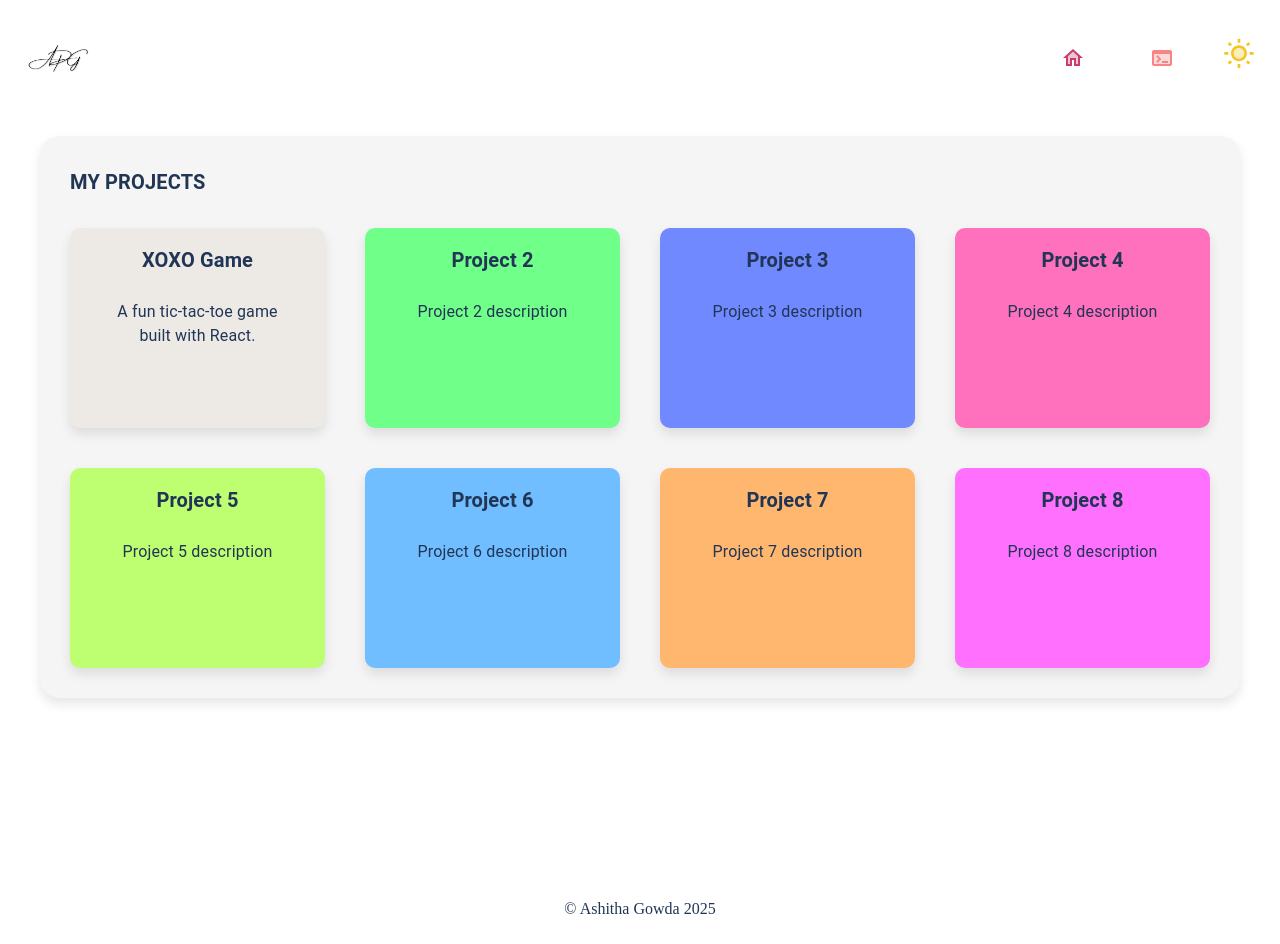
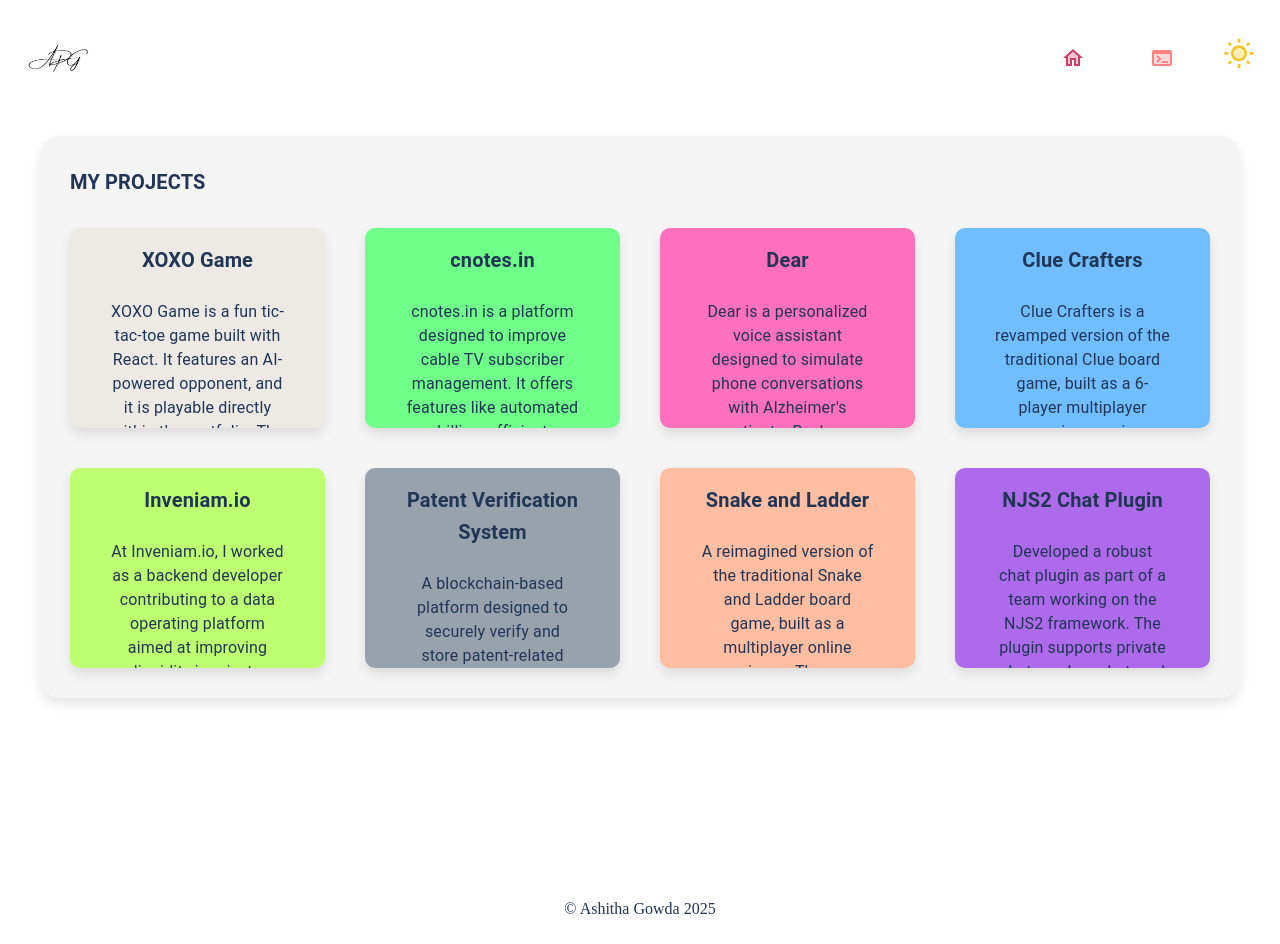
Before and after one commit to AshithaPGowda/portfolio, a Next.js app: page /projects in a window 1280 px wide. Built offline with nearby package versions, Linux system fonts and the light colour scheme.

Commit message:
added first draft for project section

```diff
--- a/src/app/myProjects.js
+++ b/src/app/myProjects.js
@@ -1,77 +1,210 @@
 const CONSTANT = [];
-
 
 CONSTANT.PROJECTS = [
     {
-      title: "XOXO Game",
-      description: "A fun tic-tac-toe game built with React.",
-      cardBackgroundColor: "#E5E1DA",
-      media: [
-          "pp.png",
-          "https://via.placeholder.com/200",
-      ],
-      details: {
-          "Technologies Used": "React, JavaScript, HTML, CSS",
-          "Role": "Frontend Developer",
-          "Duration": "2 months",
-          "Collaborators": "John Doe, Jane Smith",
-
-      },
-      features: [
-          "Single and multiplayer modes",
-          "Responsive design for all devices",
-          "Save and resume game feature",
-          "AI-powered opponent",
-      ],
-      highlightFeatures: [
-        "Single and multiplayer modes",
-        "AI-powered opponent",
-        "Click on card for more information"
-    ],
+        title: "XOXO Game",
+        slug: "XOXO",
+        highlightDescription: "A fun tic-tac-toe game with an AI-powered opponent, playable inside the portfolio.",
+        description:
+            "XOXO Game is a fun tic-tac-toe game built with React. It features an AI-powered opponent, and it is playable directly within the portfolio. The game doesn't have multiplayer functionality but offers a challenging AI for users. It’s responsive and can be enjoyed across devices with a seamless experience.",
+        cardBackgroundColor: "#E5E1DA",
+        media: ["pp.png", "https://via.placeholder.com/200"],
+        details: {
+            "Technologies Used": "React, JavaScript, HTML, CSS, AI Algorithm",
+            Role: "Full Stack Developer",
+            Duration: "4 days",
+            "Collaboration Type": "Founder",
+        },
+        features: ["AI-powered opponent (no multiplayer)", "Responsive design for all devices", "Playable inside portfolio"],
+        highlightFeatures: ["AI-powered opponent", "Responsive design for all devices", "Playable inside portfolio"],
+        toolTipText: "Personal Project",
     },
     {
-      title: "Project 2",
-      description: "Project 2 description",
-      cardBackgroundColor: "#33FF57",
-      toolTipText: "Personal Project"
+        title: "cnotes.in",
+        slug: "cnotes-in",
+        highlightDescription:
+            "A platform designed to streamline cable TV subscriber management and prevent payment leakages.",
+        description:
+            "cnotes.in is a platform designed to improve cable TV subscriber management. It offers features like automated billing, efficient collection management, and SMS receipts for customers. The platform aims to prevent last-mile payment leakages and provide a smooth billing experience. Built using PHP and MySQL, cnotes.in ensures smooth functionality for both businesses and customers.",
+        cardBackgroundColor: "#33FF57",
+        media: ["pp.png"],
+        details: {
+            "Technologies Used": "PHP, Argon CDN, MySQL, Git",
+            Role: "Full Stack Developer",
+            Duration: "Ongoing",
+            "Collaboration Type": "Founder",
+            "Project Type": "Startup",
+        },
+        features: [
+            "Efficient collection management for cable TV subscribers",
+            "Automated billing and customer management system",
+            "SMS receipts for customers",
+            "Prevention of last-mile payment leakages",
+        ],
+        highlightFeatures: [
+            "Efficient collection management",
+            "Automated billing and SMS receipts",
+            "Last-mile payment leakage prevention",
+        ],
+        toolTipText: "Professional Project",
     },
     {
-      title: "Project 3",
-      description: "Project 3 description",
-      cardBackgroundColor: "#3357FF",
-      toolTipText: "Professional Project"
+        title: "Dear",
+        slug: "dear",
+        highlightDescription: "A personalized voice assistant to simulate memory conversations for Alzheimer's patients.",
+        description:
+            "Dear is a personalized voice assistant designed to simulate phone conversations with Alzheimer's patients. By deep cloning a family member's voice using Cartesia and integrating VAPI to trigger phone calls, Dear continues the conversation with AI-driven models to assist in simulating memory. It serves as a memory trigger, providing comfort and interaction for those suffering from Alzheimer's. The project aims to help simulate interactions and support the memory recovery process.",
+        cardBackgroundColor: "#FF33A1",
+        media: ["pp.png", "https://via.placeholder.com/200"],
+        details: {
+            "Technologies Used": "Cartesia, VAPI, AI Models, Next.js",
+            Role: "Full Stack Developer",
+            Duration: "36 hours",
+            "Collaboration Type": "Team Lead",
+            "Project Type": "Personal Project",
+        },
+        features: [
+            "Personalized voice simulation for Alzheimer's patients",
+            "AI-driven voice conversation",
+            "Deep cloning family members' voices",
+            "Memory-triggering phone conversations",
+        ],
+        highlightFeatures: ["AI-driven voice simulation", "Deep cloning of voices", "Memory assistance through conversation"],
+        toolTipText: "Personal Project",
     },
     {
-      title: "Project 4",
-      description: "Project 4 description",
-      cardBackgroundColor: "#FF33A1",
-      toolTipText: "Academic Project"
+        title: "Clue Crafters",
+        slug: "clue-crafters",
+        highlightDescription: "A 6-player multiplayer game built with Socket.IO and Express for real-time gameplay.",
+        description:
+            "Clue Crafters is a revamped version of the traditional Clue board game, built as a 6-player multiplayer experience using Socket.IO for real-time communication and Express for the backend. Players can work together or compete to solve clues in a dynamic, interactive environment. Developed as a full-stack application with Next.js, it ensures seamless gameplay and real-time updates. As the team lead, I handled both the frontend and backend development, including setting up real-time communication and multiplayer functionalities.",
+        cardBackgroundColor: "#33A1FF",
+        media: ["pp.png", "https://via.placeholder.com/200"],
+        details: {
+            "Technologies Used": "Socket.IO, Express, Next.js, JavaScript, HTML, CSS",
+            Role: "Full Stack Developer",
+            Duration: "6 months",
+            "Collaboration Type": "Team Lead",
+            "Project Type": "Academic Project",
+        },
+        features: [
+            "Real-time multiplayer functionality with Socket.IO",
+            "Interactive clue-solving gameplay",
+            "6-player support",
+            "Responsive design for all devices",
+        ],
+        highlightFeatures: ["Real-time multiplayer", "6-player support", "Interactive gameplay"],
+        toolTipText: "Academic Project",
     },
     {
-      title: "Project 5",
-      description: "Project 5 description",
-      cardBackgroundColor: "#A1FF33",
-      toolTipText: "Personal Project"
+        title: "Inveniam.io",
+        slug: "inveniam-io",
+        highlightDescription: "Contributed to a data platform improving liquidity for private market assets.",
+        description:
+            "At Inveniam.io, I worked as a backend developer contributing to a data operating platform aimed at improving liquidity in private market assets like private equity and commercial real estate. My responsibilities included maintaining data security, resolving critical support tickets, and implementing CQRS-based design patterns to ensure data consistency and scalability. Collaborating closely with the team, I played a role in streamlining backend services to enhance the platform’s performance and user experience.",
+        cardBackgroundColor: "#A1FF33",
+        media: ["pp.png", "https://via.placeholder.com/200"],
+        details: {
+            "Technologies Used": "Angular, Node.js, CQRS",
+            Role: "Backend Developer",
+            Duration: "May 2023 - June 2024",
+            Collaborators: "Team Member at Inveniam.io",
+            "Project Type": "Professional Project",
+        },
+        features: [
+            "Resolved critical backend support tickets, ensuring uninterrupted platform functionality.",
+            "Implemented CQRS-based architecture to handle large-scale data operations.",
+            "Enhanced database queries for optimal performance and scalability.",
+            "Collaborated with the team to refine the platform's backend services.",
+        ],
+        highlightFeatures: [
+            "Resolved high-priority backend issues",
+            "Implemented scalable CQRS design",
+            "Optimized database performance",
+        ],
     },
     {
-      title: "Project 6",
-      description: "Project 6 description",
-      cardBackgroundColor: "#33A1FF",
-      toolTipText: "Professional Project"
+        title: "Patent Verification System",
+        slug: "patent-verification-system",
+        highlightDescription: "A secure blockchain-based platform for verifying patents.",
+        description:
+            "A blockchain-based platform designed to securely verify and store patent-related data. The system leverages smart contracts to automate verification and enhance transparency in the patent validation process. It ensures tamper-proof data integrity and provides a user-friendly interface for researchers and patent officers.",
+        cardBackgroundColor: "#6C7A89", // Neutral tone
+        media: [
+            "pp.png", // Placeholder image for now
+            "https://via.placeholder.com/200",
+        ],
+        details: {
+            "Technologies Used": "Next.js, Ethereum, Smart Contracts, Solidity, Web3.js",
+            Role: "Full Stack Developer",
+            Duration: "4 months",
+            "Collaboration Type": "Team Lead",
+            "Project Type": "Academic Project",
+        },
+        features: [
+            "Blockchain-based data storage",
+            "Smart contract automation for patent verification",
+            "User-friendly interface for secure uploads",
+            "Tamper-proof patent verification records",
+        ],
+        highlightFeatures: ["Blockchain-backed security", "Smart contract-based automation", "Patent data integrity"],
     },
     {
-      title: "Project 7",
-      description: "Project 7 description",
-      cardBackgroundColor: "#FF9833",
-      toolTipText: "Academic Project"
+        title: "Snake and Ladder",
+        slug: "snake-and-ladder",
+        highlightDescription: "A classic Snake and Ladder game revamped for multiplayer fun.",
+        description: "A reimagined version of the traditional Snake and Ladder board game, built as a multiplayer online experience. The game leverages Socket.IO for real-time communication, enabling players to connect and enjoy the game together seamlessly. It features an engaging user interface with interactive animations that bring the classic game to life. This project holds special significance as it was the first game I ever created, sparking my passion for Node.js, Express.js, and software development in general.",
+        cardBackgroundColor: "#FFA07A", // Warm and playful tone
+        media: [
+            "pp.png", // Placeholder image for now
+            "https://via.placeholder.com/200",
+        ],
+        details: {
+            "Technologies Used": "Socket.IO, Node.js, Express.js, JavaScript, HTML, CSS",
+            Role: "Full Stack Developer",
+            Duration: "3 months",
+            Collaborators: "Team effort",
+            "Project Type": "Academic Project",
+        },
+        features: [
+            "Real-time multiplayer gameplay",
+            "Interactive UI with animated dice rolls",
+            "Customizable player avatars",
+            "Game state persistence for reconnections",
+        ],
+        highlightFeatures: [
+            "Real-time multiplayer support",
+            "Interactive animations",
+            "Classic game experience with a modern touch",
+        ],
     },
     {
-      title: "Project 8",
-      description: "Project 8 description",
-      cardBackgroundColor: "#FF33FF",
-      toolTipText: "Personal Project"
-    }
-  ];
-
+        title: "NJS2 Chat Plugin",
+        slug: "njs2-chat-plugin",
+        highlightDescription: "Built a reusable chat plugin with the NJS2 framework.",
+        description:
+          "Developed a robust chat plugin as part of a team working on the NJS2 framework. The plugin supports private chat, random chat, and session-based chat functionalities. Worked extensively on translating modules into text files, creating modular and reusable code, and ensuring seamless integration within the framework. Gained valuable experience in modular development and enhancing real-time communication solutions.",
+        cardBackgroundColor: "#8A2BE2",
+        media: ["pp.png"],
+        details: {
+          "Technologies Used": "Node.js, NJS2 Framework, JavaScript",
+          "Role": "Backend Developer",
+          "Duration": "4 months",
+          "Collaboration Type": "Team Player (Framework Development)",
+        },
+        features: [
+          "Private chat functionality",
+          "Random chat support",
+          "Session-based chat management",
+          "Reusable and modular plugin design",
+          "Seamless framework integration",
+        ],
+        highlightFeatures: [
+          "Private and random chat capabilities",
+          "Session-based chat handling",
+          "Modular and reusable design",
+        ],
+      },
+];
 
 export default CONSTANT;
```
